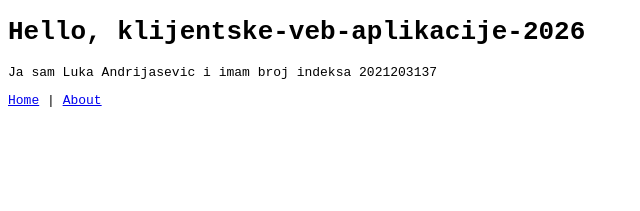
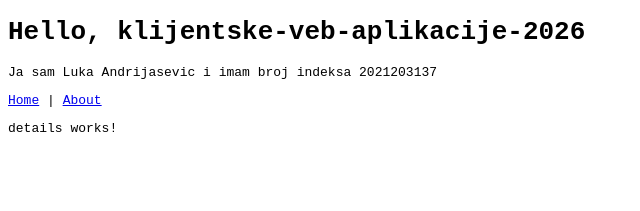
Before and after one commit to LukaAndrijasevic/klijentske-veb-aplikacija, an Angular app: page /details/1 in a window 1280 px wide. Before the commit this address led to /. Shown: the top 211 px of the page, without its empty margins (0-640 px from the left). Built offline with nearby package versions, Linux system fonts and the light colour scheme.

Commit message:
Update details

```diff
--- /dev/null
+++ b/src/app/details/details.html
@@ -0,0 +1 @@
+<p>details works!</p>
```
Also changed, not shown: src/app/app.routes.ts (+6 -4 lines), src/app/details/details.ts (added, +9 -0 lines), src/app/details/details.css (added).
